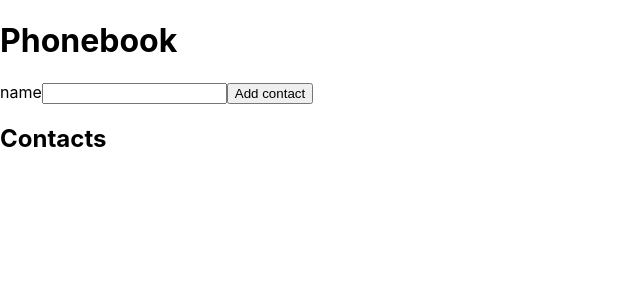
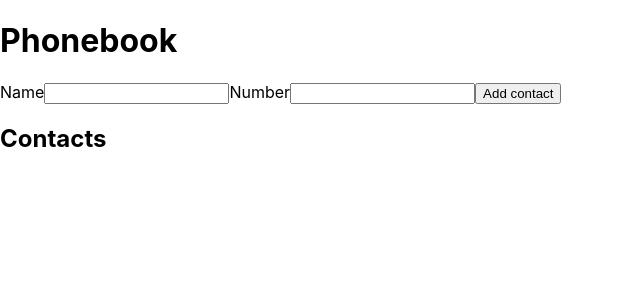
Before and after one commit to AlekseySteblivets/goit-react-hw-02-phonebook-restart, a React (Create React App) app: page / in a window 1280 px wide. Shown: the top 300 px of the page, without its empty margins (0-640 px from the left). Built offline with nearby package versions, Linux system fonts and the light colour scheme.

Commit message:
добавляет рендер имени и телефона

```diff
--- a/src/App.js
+++ b/src/App.js
@@ -5,14 +5,23 @@
 class App extends Component {
   state = {
     contacts: [],
-    name: ''
+    name: '',
+    number: ''
   }
 
-  onChange = (evt) => {
-    this.setState({ name: evt.currentTarget.value });
+  handleInputChange = (evt) => {
+    this.setState({
+      [evt.currentTarget.name]: evt.currentTarget.value
+    });
+    console.log(evt.currentTarget);
+    console.log(evt.currentTarget.name);
+    console.log(evt);
+
+
+
   }
 
-  //   onSubmitBtn = (this.state.name) => {
+  //   handleSubmit  = (this.state.name) => {
   //   evt.preventDefault();
   //   this.setState(prevState => ({
   //     contacts: this.state.contacts.push(this.state.name)
@@ -20,17 +29,17 @@
 
   // }
 
-  onSubmitBtn = (evt) => {
+  handleSubmit = (evt) => {
     evt.preventDefault();
-    this.addContact(this.state.name)
-    this.setState({ name: "" })
+    this.addContact(this.state.name, this.state.number)
+    this.setState({ name: "", number: "" })
 
   }
 
-  addContact = (text) => {
-    console.log(text);
+  addContact = (name, number) => {
+    let nameFromInput = { name: name, number: number }
     this.setState(prevState => ({
-      contacts: [text, ...prevState.contacts]
+      contacts: [nameFromInput, ...prevState.contacts]
     }));
   }
 
@@ -38,8 +47,8 @@
     return (
       <>
         <h1>Phonebook</h1>
-        <form onSubmit={this.onSubmitBtn}>
-          <label>name
+        <form onSubmit={this.handleSubmit}>
+          <label>Name
             <input
               type="text"
               name="name"
@@ -47,7 +56,18 @@
               title="Name may contain only letters, apostrophe, dash and spaces. For example Adrian, Jacob Mercer, Charles de Batz de Castelmore d'Artagnan"
               required
               value={this.state.name}
-              onChange={this.onChange}
+              onChange={this.handleInputChange}
+            />
+          </label>
+          <label>Number
+            <input
+              type="tel"
+              name="number"
+              pattern="\+?\d{1,4}?[-.\s]?\(?\d{1,3}?\)?[-.\s]?\d{1,4}[-.\s]?\d{1,4}[-.\s]?\d{1,9}"
+              title="Phone number must be digits and can contain spaces, dashes, parentheses and can start with +"
+              required
+              value={this.state.number}
+              onChange={this.handleInputChange}
             />
           </label>
           <button type="submit" >Add contact</button>
@@ -57,9 +77,9 @@
           <h2>Contacts</h2>
           <ul>
             {this.state.contacts.map(contact =>
-              <li key={uuidv4()}>{contact}</li>
-            )}
-
+              <li key={uuidv4()}>{contact.name}: {contact.number}</li>
+            )
+            }
           </ul>
         </div>
       </>
```
